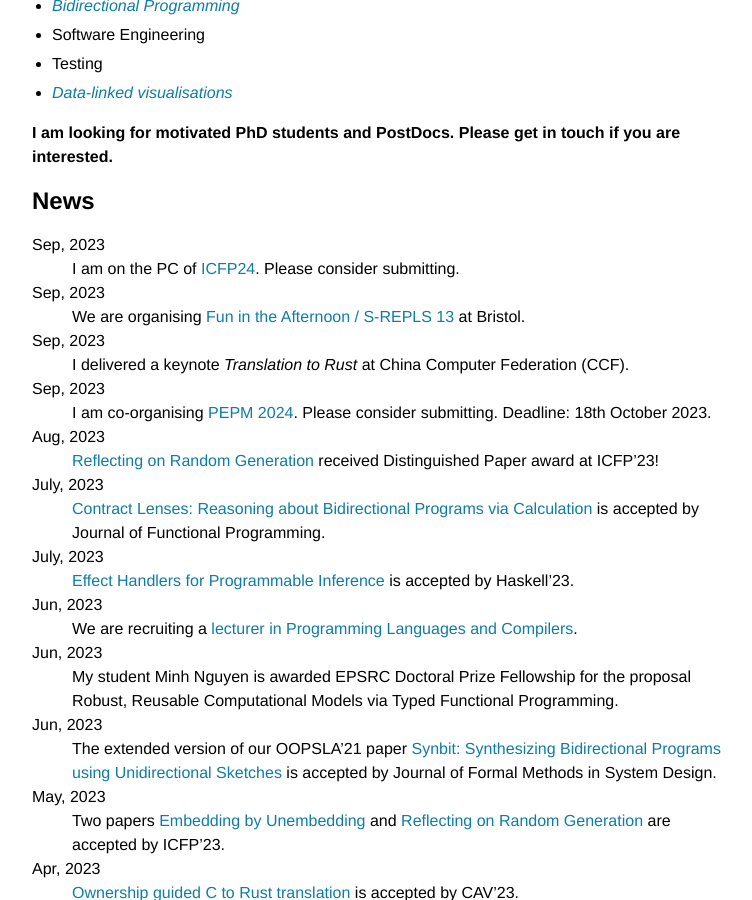
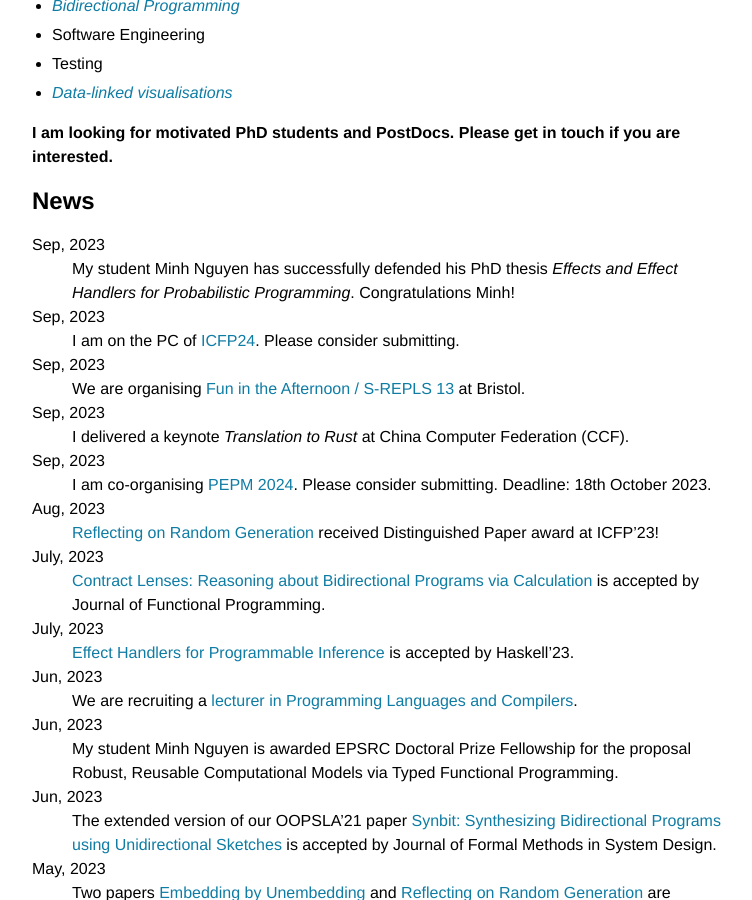
Before and after one commit to mengwangoxf/mengwangoxf.github.io, a Jekyll site: the page built from index.md, in a window 1280 px wide and 900 px high, scrolled down 858 px. Shown: the whole window, without its empty margins (258-1010 px from the left). Built offline with Jekyll 4.4.1, drawn with Linux system fonts in a browser that asks for light colours.

Commit message:
Update index.md

```diff
--- a/index.md
+++ b/index.md
@@ -30,6 +30,8 @@ The central theme of his research is to apply theoretical rigour to practical pr
 
 ## News
 
+Sep, 2023
+: My student Minh Nguyen has successfully defended his PhD thesis *Effects and Effect Handlers for Probabilistic Programming*. Congratulations Minh!
 
 Sep, 2023
 : I am on the PC of [ICFP24](https://conf.researchr.org/home/icfp-2024). Please consider submitting.
```
